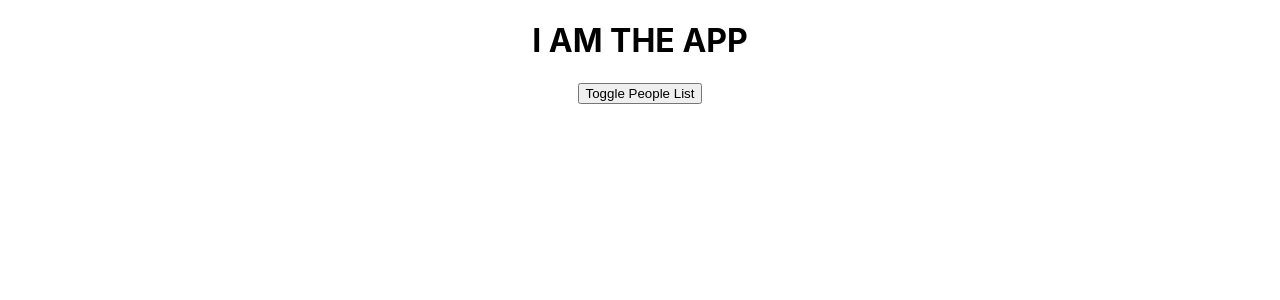
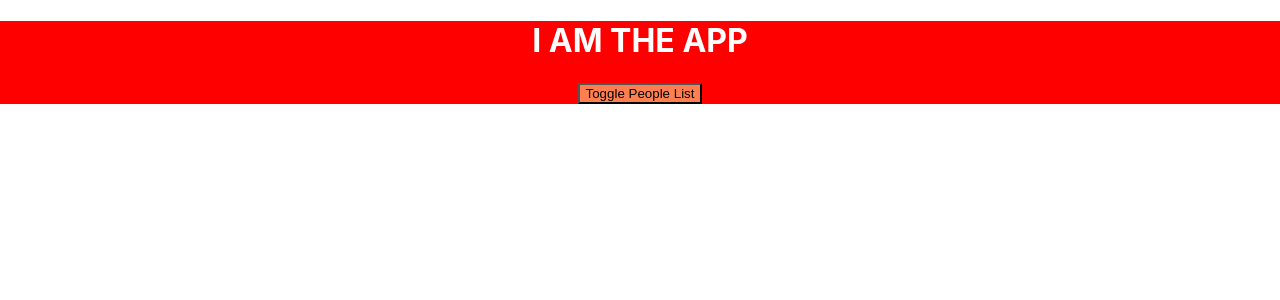
Before and after one commit to giacomo9999/react-redux-review-201210, a React (Create React App) app: page / in a window 1280 px wide. Shown: the top 300 px of the page. Built offline with nearby package versions, Linux system fonts and the light colour scheme.

Commit message:
Experimented with styling using Radium and styled-components.

```diff
--- a/package.json
+++ b/package.json
@@ -6,9 +6,11 @@
     "@testing-library/jest-dom": "^5.11.4",
     "@testing-library/react": "^11.1.0",
     "@testing-library/user-event": "^12.1.10",
+    "radium": "^0.26.1",
     "react": "^17.0.1",
     "react-dom": "^17.0.1",
     "react-scripts": "4.0.1",
+    "styled-components": "^5.2.1",
     "web-vitals": "^0.2.4"
   },
   "scripts": {
--- a/src/App.css
+++ b/src/App.css
@@ -36,3 +36,15 @@
     transform: rotate(360deg);
   }
 }
+
+.red {
+  color: red;
+}
+
+.white {
+  color: white;
+}
+
+.bold {
+  font-weight: bold;
+}
--- a/src/App.js
+++ b/src/App.js
@@ -1,6 +1,8 @@
 import React, { Component } from "react";
+// import Radium from "radium";
 import "./App.css";
 import Person from "./Person/Person";
+import styled from "styled-components";
 
 class App extends Component {
   state = {
@@ -44,6 +46,19 @@ class App extends Component {
   };
 
   render() {
+    let classes = ["white", "bold"].join(" ");
+    const style = {
+      backgroundColor: "#FF7F50",
+      ":hover": { backgroundColor: "lightblue" },
+    };
+
+    const StyledDiv = styled.div`
+       {
+        text-align: center;
+        background-color: red;
+      }
+    `;
+
     let persons = null;
     if (this.state.showPersonsList) {
       persons = this.state.personsData.map((entry, index) => {
@@ -56,13 +71,16 @@ class App extends Component {
           />
         );
       });
+      style.backgroundColor = "#ADFF2F";
     }
     return (
-      <div className="App">
-        <h1>I AM THE APP</h1>
-        <button onClick={this.showPersons}>Toggle People List</button>
+      <StyledDiv>
+        <h1 className={classes}>I AM THE APP</h1>
+        <button style={style} onClick={this.showPersons}>
+          Toggle People List
+        </button>
         {persons}
-      </div>
+      </StyledDiv>
     );
   }
 }
--- a/src/Person/Person.js
+++ b/src/Person/Person.js
@@ -1,4 +1,5 @@
 import React from "react";
+// import Radium from "radium"
 
 const person = (props) => {
   return (
```
Also changed, not shown: 2 other files (tests, documents, lock files or other folders).
